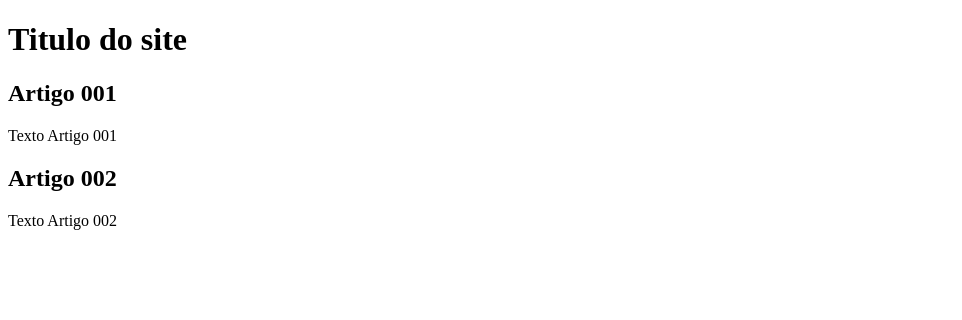
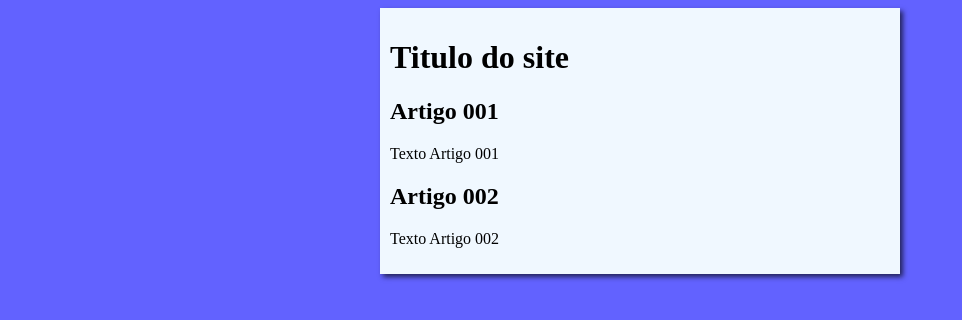
Before and after one commit to NelCrow/projeto-site-, a plain HTML site: page index.html in a window 1280 px wide. Shown: the whole page, without its empty margins (0-962 px from the left). Drawn offline with Linux system fonts and the light colour scheme.

Commit message:
iniciei o design

```diff
--- /dev/null
+++ b/estilos/style.css
@@ -0,0 +1,20 @@
+* {
+    font-family: Arial, Helvetica, sans-serif
+    font-size 16px;
+
+}
+
+body{
+
+    background-color:rgba(0, 0, 255, 0.616);
+
+}
+
+main {
+
+    background-color: aliceblue;
+    width: 500px;
+    margin: auto;
+    padding: 10px;
+    box-shadow: 3px 3px 5px rgba(0, 0, 0, 0.651) ;
+}
--- a/index.html
+++ b/index.html
@@ -5,6 +5,8 @@
     <meta http-equiv="X-UA-Compatible" content="IE=edge">
     <meta name="viewport" content="width=device-width, initial-scale=1.0">
     <title> Titulo do site </title>
+
+    <link rel="stylesheet" href="estilos/style.css">
 </head>
 <body>
      <main>
```
